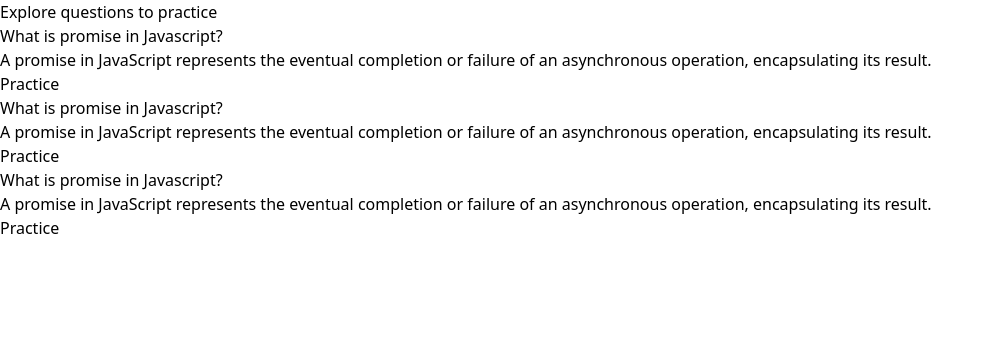
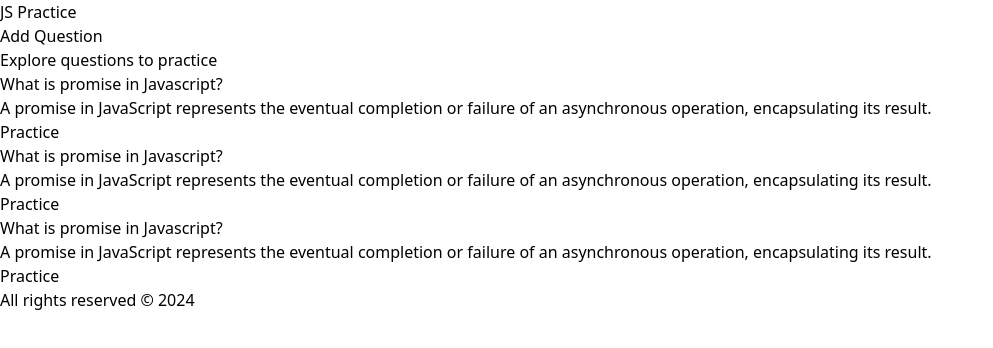
Before and after one commit to ashsajal1/js-practice-app, a React (Vite) app: page / in a window 1280 px wide. Shown: the top 348 px of the page, without its empty margins (0-993 px from the left). Built offline with nearby package versions, Linux system fonts and the light colour scheme.

Commit message:
Add layout

```diff
--- /dev/null
+++ b/src/components/partials/footer.tsx
@@ -0,0 +1,7 @@
+export default function Footer() {
+  return (
+    <footer className="flex items-center justify-center p-12 border-t">
+        All rights reserved &copy; {new Date().getFullYear()}
+    </footer>
+  )
+}
--- /dev/null
+++ b/src/components/partials/navbar.tsx
@@ -0,0 +1,12 @@
+import { Link } from "react-router-dom";
+
+export default function Navbar() {
+    return (
+        <nav className="flex items-center justify-between border-b p-2 h-[80px]">
+            <Link to={'/'} className="g-text font-extrabold text-2xl">JS Practice</Link>
+            <div className="flex items-center justify-between gap-2">
+                <button className="btn">Add Question</button>
+            </div>
+        </nav>
+    )
+}
--- a/src/pages/home.tsx
+++ b/src/pages/home.tsx
@@ -1,4 +1,4 @@
-import QuestionCard from "../components/question-card";
+import QuestionCard from "../components/ui/question-card";
 import { qna } from "../lib/qna";
 
 export default function Home() {
--- /dev/null
+++ b/src/pages/layout.tsx
@@ -0,0 +1,13 @@
+import { Outlet } from "react-router-dom";
+import Navbar from "../components/partials/navbar";
+import Footer from "../components/partials/footer";
+
+export default function Layout() {
+    return (
+        <>
+        <Navbar />
+        <Outlet />
+        <Footer />
+        </>
+    )
+}
--- a/src/pages/practice.tsx
+++ b/src/pages/practice.tsx
@@ -2,7 +2,7 @@ import { ChangeEvent, useState } from "react"
 import { qna } from "../lib/qna";
 import { useParams } from 'react-router-dom'
 import { renderAnswer } from "../lib/renderAnswer";
-import NotFoundCard from "../components/not-found-card";
+import NotFoundCard from "../components/ui/not-found-card";
 
 export default function Practice() {
     const [char, setChar] = useState('');
```
Also changed, not shown: src/router.tsx (+7 -0 lines), src/components/ui/not-found-card.tsx (renamed from src/components/not-found-card.tsx), src/components/ui/question-card.tsx (renamed from src/components/question-card.tsx).
